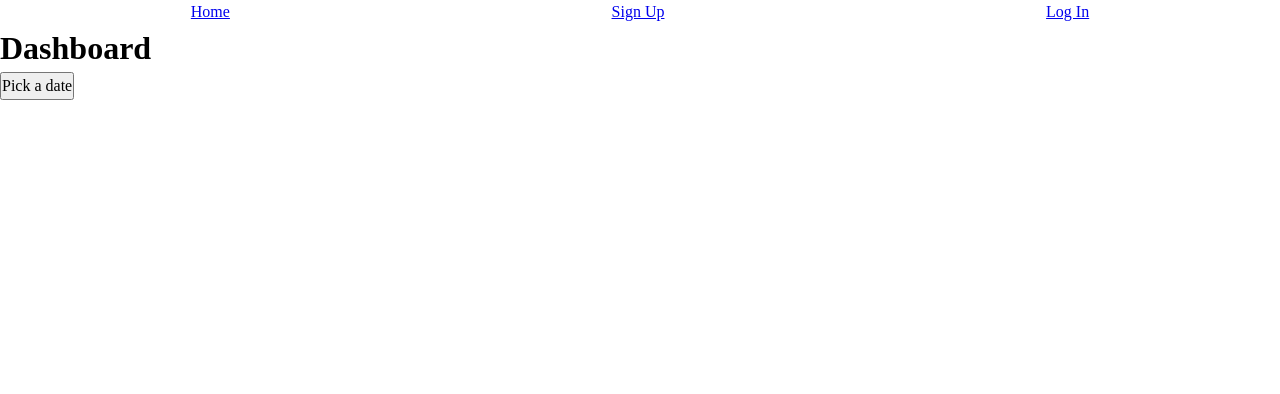
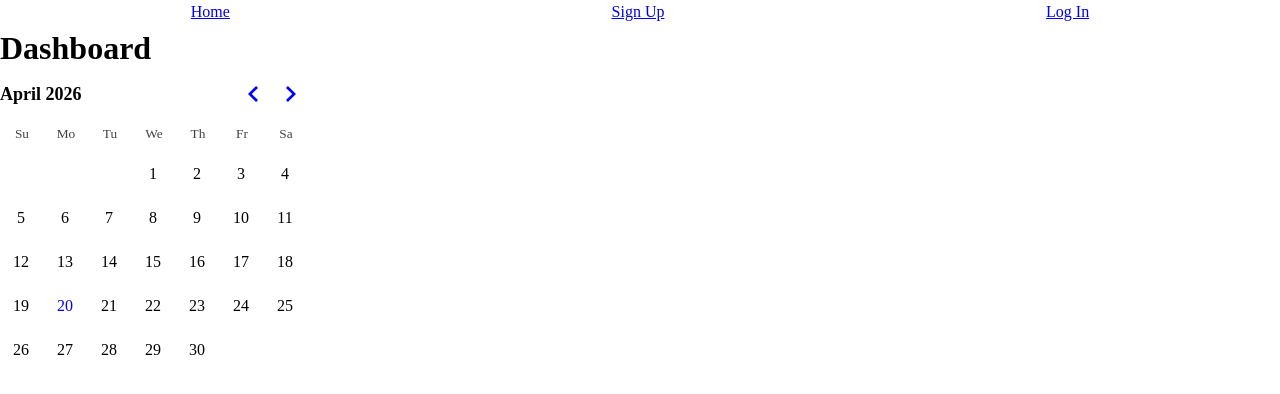
Before and after one commit to Tomek889/diary-app, a React (Vite) app in the folder client/: page /dashboard in a window 1280 px wide. Shown: the top 394 px of the page. Built offline with nearby package versions, Linux system fonts and the light colour scheme.

Commit message:
Create the journal page

```diff
--- a/client/src/App.jsx
+++ b/client/src/App.jsx
@@ -4,6 +4,7 @@ import HomePage from "./pages/HomePage";
 import Dashboard from "./pages/Dashboard";
 import SignupPage from "./pages/SignupPage";
 import LoginPage from "./pages/LoginPage";
+import Journal from "./pages/Journal";
 
 
 export default function App() {
@@ -14,6 +15,7 @@ export default function App() {
         <Route path="dashboard" element={<Dashboard />} />
         <Route path="signup" element={<SignupPage />} />
         <Route path="login" element={<LoginPage />} />
+        <Route path="journal/:date" element={<Journal />} />
       </Route>
     </Routes>
   );
--- a/client/src/components/Calendar.jsx
+++ b/client/src/components/Calendar.jsx
@@ -1,32 +1,24 @@
 import { useState } from "react";
-import { Day, DayPicker } from "react-day-picker";
+import { DayPicker } from "react-day-picker";
+import { useNavigate } from "react-router-dom";
+import "react-day-picker/dist/style.css";
+
+function convertDate(date) {
+  const year = date.getFullYear();
+  const month = String(date.getMonth() + 1).padStart(2, "0");
+  const day = String(date.getDate()).padStart(2, "0");
+  return `${year}-${month}-${day}`;
+}
 
 export default function Calendar() {
   const [date, setDate] = useState();
+  const navigate = useNavigate();
 
-  return (
-    <>
-      <button
-        popoverTarget="rdp-popover"
-        className="input input-border"
-        style={{ anchorName: "--rdp" }}
-      >
-        {date ? date.toLocaleDateString() : "Pick a date"}
-      </button>
+  const handleSelect = (selectedDate) => {
+    if (!selectedDate) return;
+    setDate(selectedDate);
+    navigate(`/journal/${convertDate(selectedDate)}`);
+  };
 
-      <div
-        popover="auto"
-        id="rdp-popover"
-        className="dropdown"
-        style={{ positionAnchor: "--rdp" }}
-      >
-        <DayPicker
-          className="react-day-picker"
-          mode="single"
-          selected={date}
-          onSelect={setDate}
-        />
-      </div>
-    </>
-  );
+  return <DayPicker mode="single" selected={date} onSelect={handleSelect} />;
 }
--- a/client/src/components/Layout.jsx
+++ b/client/src/components/Layout.jsx
@@ -1,4 +1,4 @@
-import { Link, Outlet } from "react-router-dom";
+import { Link, Outlet, useNavigate } from "react-router-dom";
 import { useState } from "react";
 
 export default function Layout() {
@@ -7,9 +7,13 @@ export default function Layout() {
     return window.localStorage.getItem("userEmail") || "";
   });
 
+  const navigate = useNavigate();
+
   const handleLogout = () => {
     window.localStorage.removeItem("userEmail");
     setEmail("");
+    navigate("/");
+    window.location.reload();
   };
 
   return (
--- a/client/src/index.css
+++ b/client/src/index.css
@@ -73,3 +73,11 @@ nav {
     display: flex;
     justify-content: space-around;
 }
+
+.dropdown {
+    padding: 40px;
+    margin-top: 140px;
+    border: 0px;
+    background-color: #e4e6f6;
+    border-radius: 10px;
+}
--- a/client/src/pages/Journal.jsx
+++ b/client/src/pages/Journal.jsx
@@ -1,7 +1,11 @@
+import { useParams } from "react-router-dom";
+
 export default function Journal() {
-    return (
-        <div>
-            <h1>Journal</h1>
-        </div>
-    );
+    const { date } = useParams();
+  return (
+    <div>
+      <h1>Journal</h1>
+      <p>Date: {date}</p>
+    </div>
+  );
 }
```
